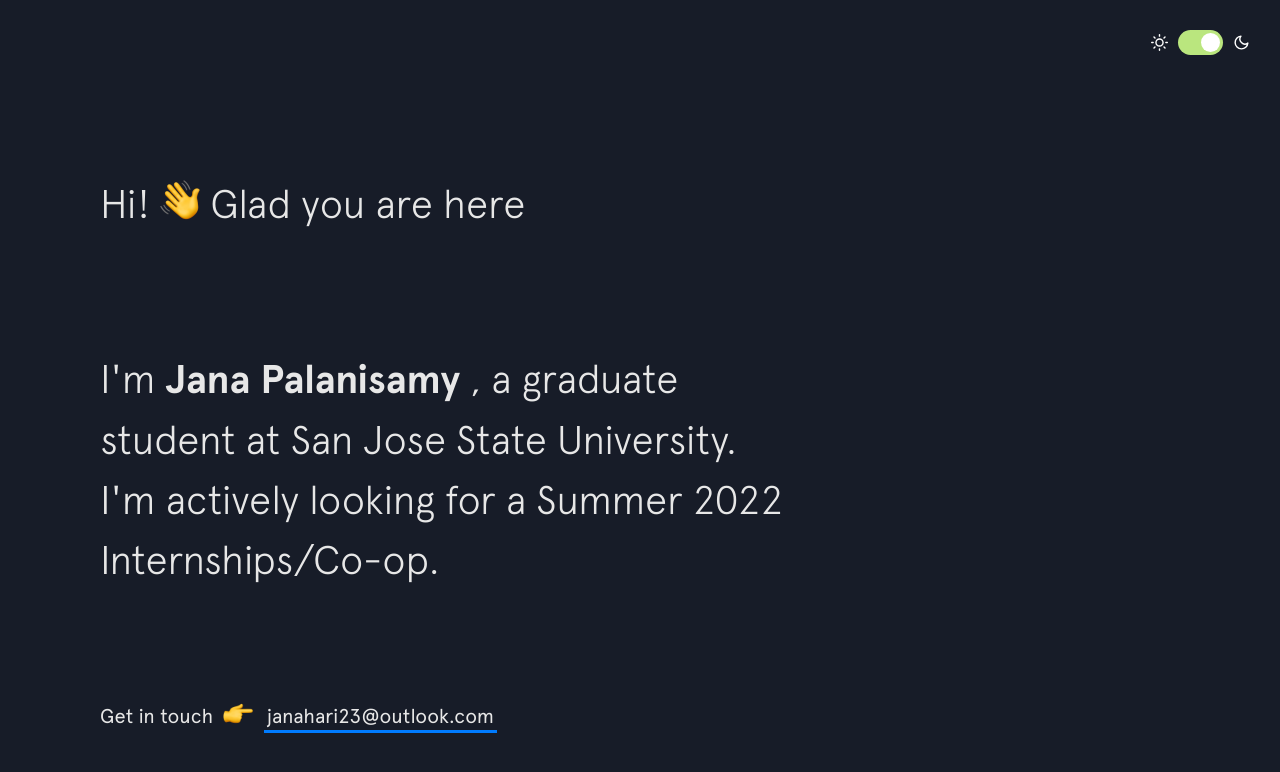
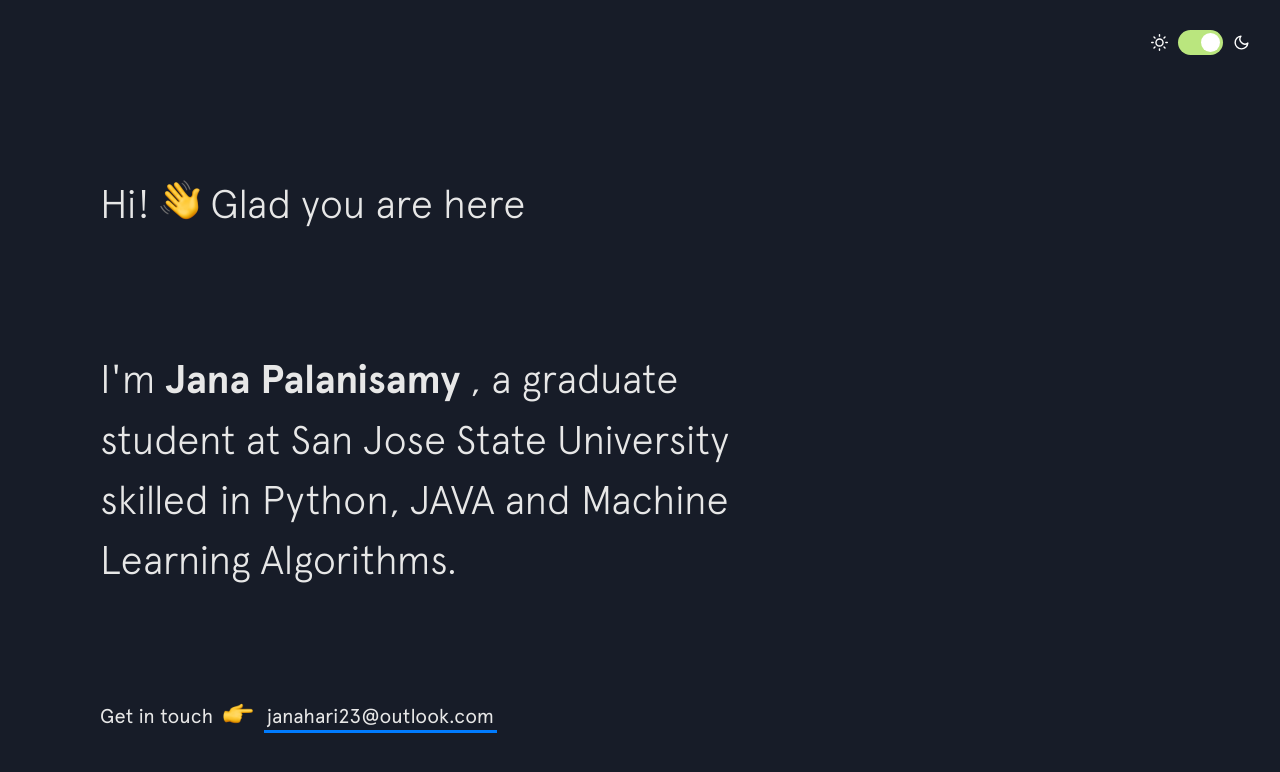
Before and after one commit to JanaarthanaHarri/v2, a Jekyll site: the page built from index.html, in a window 1280 px wide and 900 px high. Shown: the top 772 px of the window. Built offline with Jekyll 4.4.1, drawn with Linux system fonts in a browser that asks for light colours; nearby versions of some CDN libraries.

Commit message:
CV update

```diff
--- a/_includes/intro.html
+++ b/_includes/intro.html
@@ -5,7 +5,7 @@
 
   <h2 class="intro__tagline">I'm
     <span class="name">Jana Palanisamy</span>
-    , a graduate student at San Jose State University. I'm actively looking for a Summer 2022 Internships/Co-op.
+    , a graduate student at San Jose State University skilled in Python, JAVA and Machine Learning Algorithms.
 
   <h3 class="intro__contact">
     <span>Get in touch </span>
```
Also changed, not shown: 1 other file.
